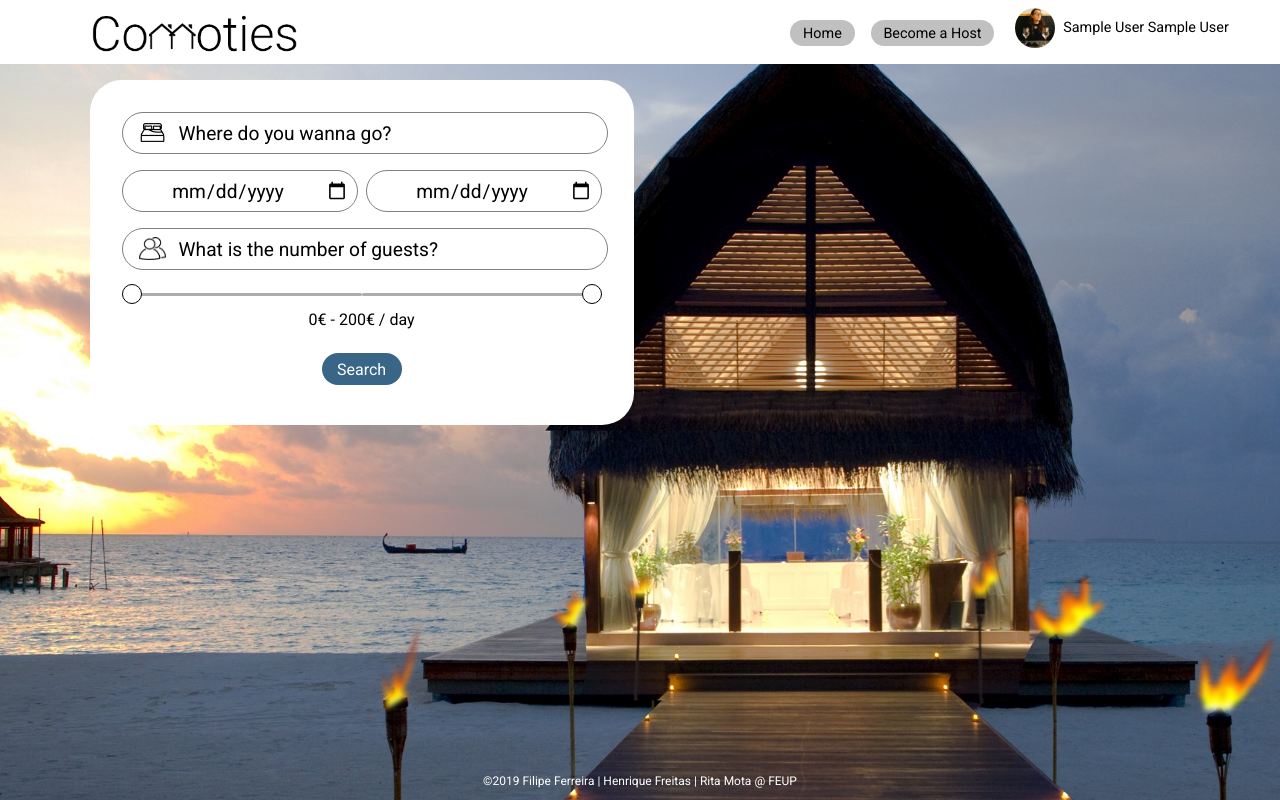
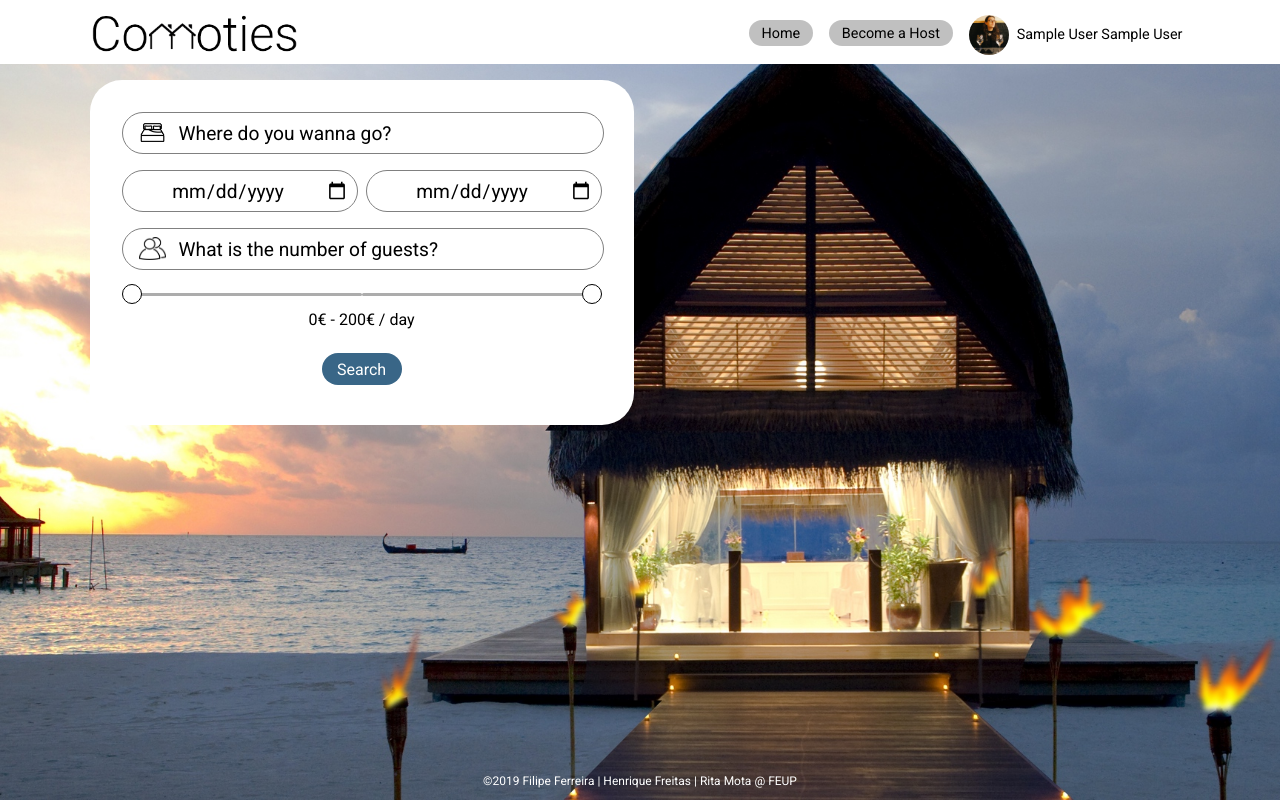
Before and after one commit to atomatir/ltw-feup-proj, a PHP site: page /pages/home-page.php in a window 1280 px wide. Run offline with PHP 8.4, Linux system fonts and the light colour scheme; the visitor is signed in with stand-in values (Sample User, id 1).

Commit message:
small fix

```diff
--- a/css/style.css
+++ b/css/style.css
@@ -31,7 +31,7 @@ body {
     margin: auto 0;
     padding: 0;
     position: absolute;
-    right: 3vw;
+    right: 7vw;
 }
 
 .menu ul li {
@@ -65,12 +65,13 @@ body {
 /* LOGGED IN PROFILE BUTTON */
 
 #profile_button{
+    align-content: center;
     background-color:transparent;
-    display: grid;
-    grid-template-rows:1fr 1fr;
+    /* display: grid; */
+    grid-template-rows:2fr 1fr;
     /* grid-gap:0.5rem; */
-    align-content: center;
-
+    margin-top: 1.5vh;
+    padding: 0 0.5rem;
 }
 .dropdown{
     display:grid;
@@ -82,6 +83,7 @@ body {
     align-items: center;
     color:black;
     display:flex;
+    margin-bottom: 0.5rem;
 }
 
 
@@ -188,7 +190,7 @@ body {
 #city, #n-guests {
     border: gray 0.05rem solid;
     font-size: 1.2rem;
-    width: 29.3rem;
+    width: 29rem;
 }
 
 #city {
@@ -250,6 +252,7 @@ body {
 #search_button{
     background-color: #396687;
     margin-bottom: 0.5rem;
+    cursor: pointer;
 }
 
 #search_button:hover{background-color: #000000;}
```
